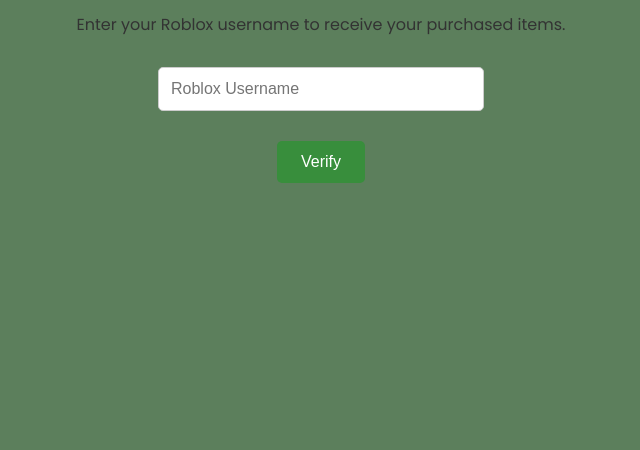
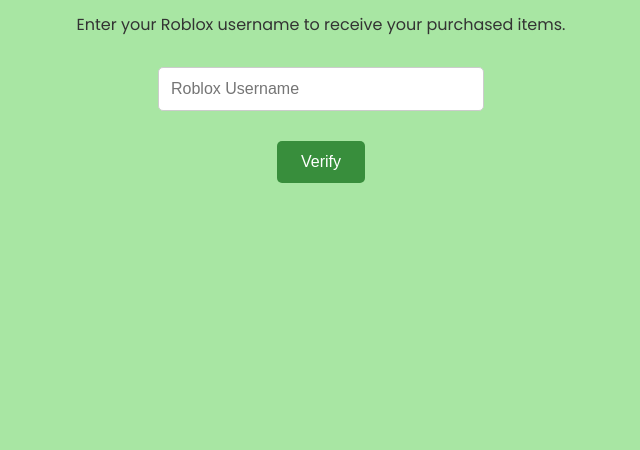
Before and after one commit to AffordableRB/claim-page, a plain HTML site: page index.html in a window 1280 px wide. Shown: the part 350-800 px from the top of the page, without its empty margins (319-959 px from the left). Drawn offline with Linux system fonts and the light colour scheme.

Commit message:
Update index.html
slight color change

```diff
--- a/index.html
+++ b/index.html
@@ -8,7 +8,7 @@
   <style>
     body {
       font-family: 'Poppins', sans-serif;
-      background-color: #5c7f5c;
+      background-color: #a8e6a3; /* lighter green */
       display: flex;
       flex-direction: column;
       align-items: center;
```
